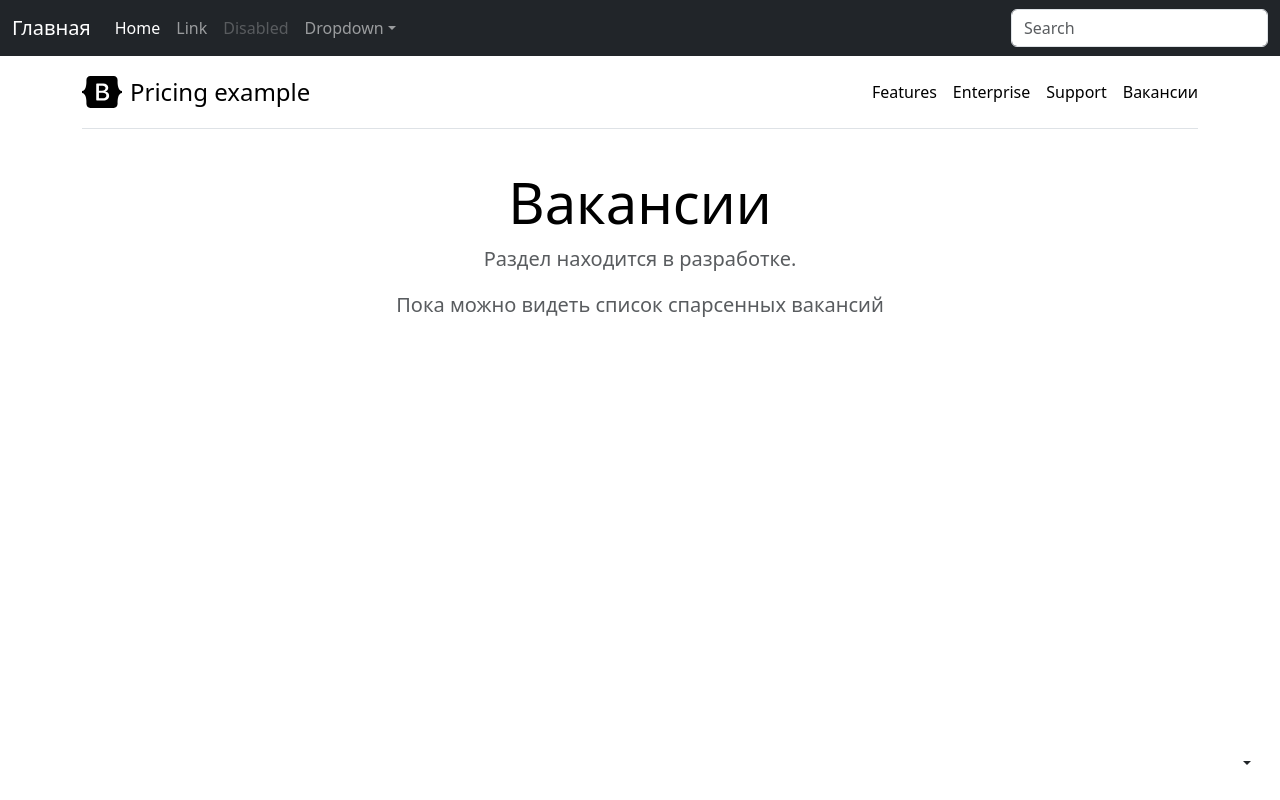
After one commit to AndrewDyakonow/Parser_HH_with_DB, a Django app: page /vacancies/ in a window 1280 px wide. The commit adds this page. Run offline with Django 4.2, Linux system fonts and the light colour scheme; data that the repository does not hold is empty; some libraries are stand-ins or nearby versions.

```diff
--- a/Parser/app/requests_classes/HH_request_class/HH_class_request.py
+++ b/Parser/app/requests_classes/HH_request_class/HH_class_request.py
@@ -1,3 +1,4 @@
+import json
 from typing import Any
 
 import requests
@@ -12,7 +13,7 @@ class HHrequest:
         self.url = 'https://api.hh.ru/vacancies'
         self.page = 1
 
-    def get_data(self) -> dict[str, list[Any]]:
+    def get_data(self):
         """Запрос"""
         responce = {"items": []}
         for page in range(1, 2):
@@ -29,5 +30,4 @@ class HHrequest:
             )
             self.page += 1
 
-            responce.get('items').extend(respon.json().get("items"))
-        return responce
+        return respon.json()
--- a/Parser/dbmanager/validation_for_db/validation_for_db.py
+++ b/Parser/dbmanager/validation_for_db/validation_for_db.py
@@ -72,6 +72,7 @@ class Vacanci(BaseModel):
     published_at: str | None
     snippet: Snippet | None
 
+
     @validator('address')
     @classmethod
     def validate_address(cls, value):
--- /dev/null
+++ b/main/forms.py
@@ -0,0 +1,5 @@
+from django import forms
+
+
+class RequestForm(forms.Form):
+    keyword = forms.CharField(max_length=50, label='Слово для поиска')
--- a/main/templates/main/base.html
+++ b/main/templates/main/base.html
@@ -1,10 +1,23 @@
+{% load static %}
+
 <!DOCTYPE html>
 <html lang="en">
 <head>
     <meta charset="UTF-8">
     <title>Title</title>
+    <link rel="stylesheet" type="text/css" href="{% static 'css/bootstrap.min.css' %}" media="screen"/>
+
 </head>
 <body>
 
+
+{% include 'main/inc/navbar.html' %}
+
+{% block content %}
+
+{% endblock %}
+
+<script src="{% static 'js/bootstrap.bundle.min.js' %}" integrity="sha384-HwwvtgBNo3bZJJLYd8oVXjrBZt8cqVSpeBNS5n7C8IVInixGAoxmnlMuBnhbgrkm" crossorigin="anonymous"></script>
+
 </body>
 </html>
--- a/main/templates/main/inc/navbar.html
+++ b/main/templates/main/inc/navbar.html
@@ -1,10 +1,34 @@
-<!DOCTYPE html>
-<html lang="en">
-<head>
-    <meta charset="UTF-8">
-    <title>Title</title>
-</head>
-<body>
+<nav class="navbar navbar-expand-lg navbar-dark bg-dark" aria-label="Fifth navbar example">
+    <div class="container-fluid">
+        <a class="navbar-brand" href="{% url 'parser_pages:main_page' %}">Главная</a>
+        <button class="navbar-toggler" type="button" data-bs-toggle="collapse" data-bs-target="#navbarsExample05"
+                aria-controls="navbarsExample05" aria-expanded="false" aria-label="Toggle navigation">
+            <span class="navbar-toggler-icon"></span>
+        </button>
 
-</body>
-</html>
+        <div class="collapse navbar-collapse" id="navbarsExample05">
+            <ul class="navbar-nav me-auto mb-2 mb-lg-0">
+                <li class="nav-item">
+                    <a class="nav-link active" aria-current="page" href="#">Home</a>
+                </li>
+                <li class="nav-item">
+                    <a class="nav-link" href="#">Link</a>
+                </li>
+                <li class="nav-item">
+                    <a class="nav-link disabled">Disabled</a>
+                </li>
+                <li class="nav-item dropdown">
+                    <a class="nav-link dropdown-toggle" href="#" data-bs-toggle="dropdown" aria-expanded="false">Dropdown</a>
+                    <ul class="dropdown-menu">
+                        <li><a class="dropdown-item" href="#">Action</a></li>
+                        <li><a class="dropdown-item" href="#">Another action</a></li>
+                        <li><a class="dropdown-item" href="#">Something else here</a></li>
+                    </ul>
+                </li>
+            </ul>
+            <form role="search">
+                <input class="form-control" type="search" placeholder="Search" aria-label="Search">
+            </form>
+        </div>
+    </div>
+</nav>
--- /dev/null
+++ b/main/templates/main/vacancies_list.html
@@ -0,0 +1,124 @@
+{% extends 'main/base.html' %}
+
+{% block content %}
+
+
+    <div class="dropdown position-fixed bottom-0 end-0 mb-3 me-3 bd-mode-toggle">
+        <button class="btn btn-bd-primary py-2 dropdown-toggle d-flex align-items-center"
+                id="bd-theme"
+                type="button"
+                aria-expanded="false"
+                data-bs-toggle="dropdown"
+                aria-label="Toggle theme (auto)">
+            <svg class="bi my-1 theme-icon-active" width="1em" height="1em">
+                <use href="#circle-half"></use>
+            </svg>
+            <span class="visually-hidden" id="bd-theme-text">Toggle theme</span>
+        </button>
+        <ul class="dropdown-menu dropdown-menu-end shadow" aria-labelledby="bd-theme-text">
+            <li>
+                <button type="button" class="dropdown-item d-flex align-items-center" data-bs-theme-value="light"
+                        aria-pressed="false">
+                    <svg class="bi me-2 opacity-50 theme-icon" width="1em" height="1em">
+                        <use href="#sun-fill"></use>
+                    </svg>
+                    Light
+                    <svg class="bi ms-auto d-none" width="1em" height="1em">
+                        <use href="#check2"></use>
+                    </svg>
+                </button>
+            </li>
+            <li>
+                <button type="button" class="dropdown-item d-flex align-items-center" data-bs-theme-value="dark"
+                        aria-pressed="false">
+                    <svg class="bi me-2 opacity-50 theme-icon" width="1em" height="1em">
+                        <use href="#moon-stars-fill"></use>
+                    </svg>
+                    Dark
+                    <svg class="bi ms-auto d-none" width="1em" height="1em">
+                        <use href="#check2"></use>
+                    </svg>
+                </button>
+            </li>
+            <li>
+                <button type="button" class="dropdown-item d-flex align-items-center active" data-bs-theme-value="auto"
+                        aria-pressed="true">
+                    <svg class="bi me-2 opacity-50 theme-icon" width="1em" height="1em">
+                        <use href="#circle-half"></use>
+                    </svg>
+                    Auto
+                    <svg class="bi ms-auto d-none" width="1em" height="1em">
+                        <use href="#check2"></use>
+                    </svg>
+                </button>
+            </li>
+        </ul>
+    </div>
+
+
+
+
+    <div class="container py-3">
+        <header>
+            <div class="d-flex flex-column flex-md-row align-items-center pb-3 mb-4 border-bottom">
+                <a href="/" class="d-flex align-items-center link-body-emphasis text-decoration-none">
+                    <svg xmlns="http://www.w3.org/2000/svg" width="40" height="32" class="me-2" viewBox="0 0 118 94"
+                         role="img"><title>Bootstrap</title>
+                        <path fill-rule="evenodd" clip-rule="evenodd"
+                              d="M24.509 0c-6.733 0-11.715 5.893-11.492 12.284.214 6.14-.064 14.092-2.066 20.577C8.943 39.365 5.547 43.485 0 44.014v5.972c5.547.529 8.943 4.649 10.951 11.153 2.002 6.485 2.28 14.437 2.066 20.577C12.794 88.106 17.776 94 24.51 94H93.5c6.733 0 11.714-5.893 11.491-12.284-.214-6.14.064-14.092 2.066-20.577 2.009-6.504 5.396-10.624 10.943-11.153v-5.972c-5.547-.529-8.934-4.649-10.943-11.153-2.002-6.484-2.28-14.437-2.066-20.577C105.214 5.894 100.233 0 93.5 0H24.508zM80 57.863C80 66.663 73.436 72 62.543 72H44a2 2 0 01-2-2V24a2 2 0 012-2h18.437c9.083 0 15.044 4.92 15.044 12.474 0 5.302-4.01 10.049-9.119 10.88v.277C75.317 46.394 80 51.21 80 57.863zM60.521 28.34H49.948v14.934h8.905c6.884 0 10.68-2.772 10.68-7.727 0-4.643-3.264-7.207-9.012-7.207zM49.948 49.2v16.458H60.91c7.167 0 10.964-2.876 10.964-8.281 0-5.406-3.903-8.178-11.425-8.178H49.948z"
+                              fill="currentColor"></path>
+                    </svg>
+                    <span class="fs-4">Pricing example</span>
+                </a>
+
+                <nav class="d-inline-flex mt-2 mt-md-0 ms-md-auto">
+                    <a class="me-3 py-2 link-body-emphasis text-decoration-none" href="#">Features</a>
+                    <a class="me-3 py-2 link-body-emphasis text-decoration-none" href="#">Enterprise</a>
+                    <a class="me-3 py-2 link-body-emphasis text-decoration-none" href="#">Support</a>
+                    <a class="py-2 link-body-emphasis text-decoration-none" href="#">Вакансии</a>
+                </nav>
+            </div>
+
+            <div class="pricing-header p-3 pb-md-4 mx-auto text-center">
+                <h1 class="display-4 fw-normal text-body-emphasis">Вакансии</h1>
+                <p class="fs-5 text-body-secondary">Раздел находится в разработке.</p>
+                <p class="fs-5 text-body-secondary">Пока можно видеть список спарсенных вакансий</p>
+            </div>
+        </header>
+
+        <main>
+            <div class="row row-cols-1 row-cols-md-3 mb-3 text-center">
+                {% for object in object_list %}
+                    <div class="col">
+                        <div class="card mb-4 rounded-3 shadow-sm">
+                            <div class="card-header py-3">
+                                <h4 class="my-0 fw-normal">{{ object.name_company }}</h4>
+                            </div>
+                            <div class="card-body">
+                                <h3 class="card-title pricing-card-title">{{ object.name_vacancy }}<small
+                                        class="text-body-secondary fw-light"></small></h3>
+                                <ul class="list-unstyled mt-3 mb-4">
+                                    <li>{{ object.name_vacancy }}</li>
+                                    <li>
+                                        {% if object.salary %}
+                                            {{ object.salary }}
+                                        {% else %}
+                                            -
+                                        {% endif %}
+                                    </li>
+                                    <li>{{ object.date_created }}</li>
+                                </ul>
+                                <button type="button" href="#" class="w-100 btn btn-lg btn-primary">Посмотреть</button>
+                            </div>
+                        </div>
+                    </div>
+                {% endfor %}
+            </div>
+        </main>
+    </div>
+
+    <script src="/docs/5.3/dist/js/bootstrap.bundle.min.js"
+            integrity="sha384-HwwvtgBNo3bZJJLYd8oVXjrBZt8cqVSpeBNS5n7C8IVInixGAoxmnlMuBnhbgrkm"
+            crossorigin="anonymous"></script>
+
+{% endblock %}
--- a/main/urls.py
+++ b/main/urls.py
@@ -1,10 +1,11 @@
-from django.contrib import admin
 from django.urls import path
 
 from main.apps import MainConfig
+from main.views import main_page, VacanciesListView
 
 app_name = MainConfig.name
 
 urlpatterns = [
-
+    path('', main_page, name='main_page'),
+    path('vacancies/', VacanciesListView.as_view(), name='vacancies_list'),
 ]
--- /dev/null
+++ b/main/utils/validate.py
@@ -0,0 +1 @@
+from pydantic import BaseModel
--- a/main/views.py
+++ b/main/views.py
@@ -1,3 +1,30 @@
+from django.http import HttpResponseRedirect
 from django.shortcuts import render
+from django.urls import reverse
+from django.views.generic import ListView
 
-# Create your views here.
+from main.forms import RequestForm
+from main.models import Vacancies
+
+from .utils.utils import requests
+
+
+def main_page(request):
+    request_form = RequestForm(request.POST)
+    context = {'form': request_form}
+    if request.method == 'POST':
+
+        if request_form.is_valid():
+            keyword = request_form.cleaned_data['keyword']
+            requests(keyword)
+            return HttpResponseRedirect(reverse('parser_pages:vacancies_list'))
+        else:
+            return render(request, 'main/main_page.html', context)
+    else:
+        return render(request, 'main/main_page.html', context)
+
+
+class VacanciesListView(ListView):
+    model = Vacancies
+    queryset = Vacancies.objects.all()
+    template_name = 'main/vacancies_list.html'
```
Also changed, not shown: json.json (added, +87 -0 lines), main/models.py (+20 -18 lines), main/templates/main/main_page.html (added, +24 -0 lines), main/utils/utils.py (added, +33 -0 lines), main/migrations/0001_initial.py.
